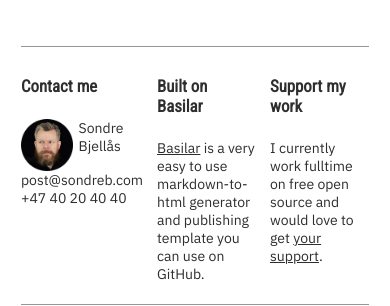
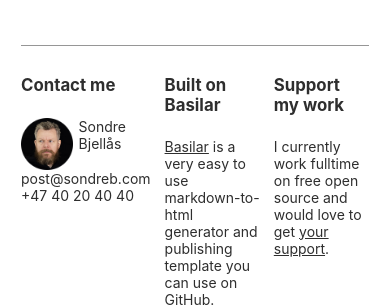
Before and after one commit to sondreb/sondreb.com, a website: page www/index.html in a window 390 px wide. Shown: the part 63-369 px from the top of the page. Drawn offline with nearby package versions, Linux system fonts and the light colour scheme.

Commit message:
Remove external font loading
- Rely on system font

```diff
--- a/www/index.html
+++ b/www/index.html
@@ -8,10 +8,6 @@
     <meta name="keywords" content="" />
     <link rel="shortcut icon" href="/favicon.png">
     <link rel="stylesheet" href="/style.css" />
-    <link rel="preconnect" href="https://fonts.gstatic.com">
-    <link
-        href="https://fonts.googleapis.com/css2?family=IBM+Plex+Sans&family=Playfair+Display&family=Roboto+Condensed&display=swap"
-        rel="stylesheet">
     <link rel="stylesheet" href="//cdnjs.cloudflare.com/ajax/libs/highlight.js/10.5.0/styles/default.min.css">
     <script src="https://kit.fontawesome.com/404f13869d.js" crossorigin="anonymous"></script>
 </head>
--- a/www/style.css
+++ b/www/style.css
@@ -1,3 +1,7 @@
+* {
+  font-family: -apple-system, BlinkMacSystemFont, "Segoe UI", Roboto, Oxygen-Sans, Ubuntu, Cantarell, "Helvetica Neue", sans-serif;
+}
+
 body {
   background: var(--background);
 
@@ -60,7 +64,6 @@
 body {
   font-size: 18px;
   color: var(--foreground);
-  font-family: "IBM Plex Sans", sans-serif;
   overflow-x: hidden;
 }
 
@@ -98,18 +101,11 @@
 }
 
 h1 {
-  font-family: "Playfair Display", serif;
   font-size: 3em;
 }
 
 h2 {
   font-size: 1.8em;
-}
-
-h2,
-h3,
-h4 {
-  font-family: "Playfair Display", serif;
 }
 
 .highlight {
@@ -394,7 +390,6 @@
 }
 
 .footer h4 {
-  font-family: "Roboto Condensed", sans-serif;
   font-size: 1.2em;
 }
 
@@ -482,18 +477,11 @@
   }
 
   h1 {
-    font-family: "Playfair Display", serif;
     font-size: 2em;
   }
 
   h2 {
     font-size: 1.4em;
-  }
-
-  h2,
-  h3,
-  h4 {
-    font-family: "Playfair Display", serif;
   }
 
   .post h3 {
```
